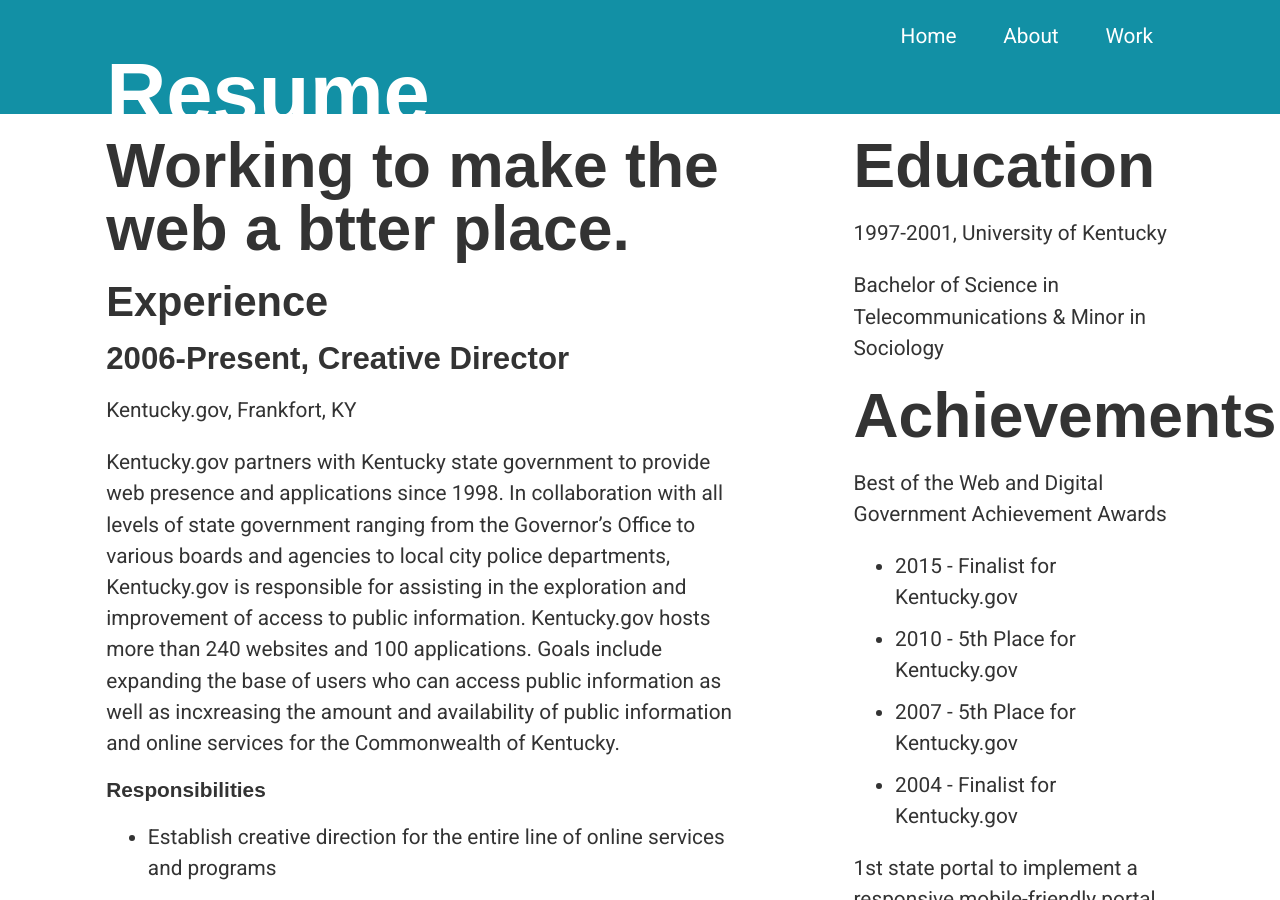
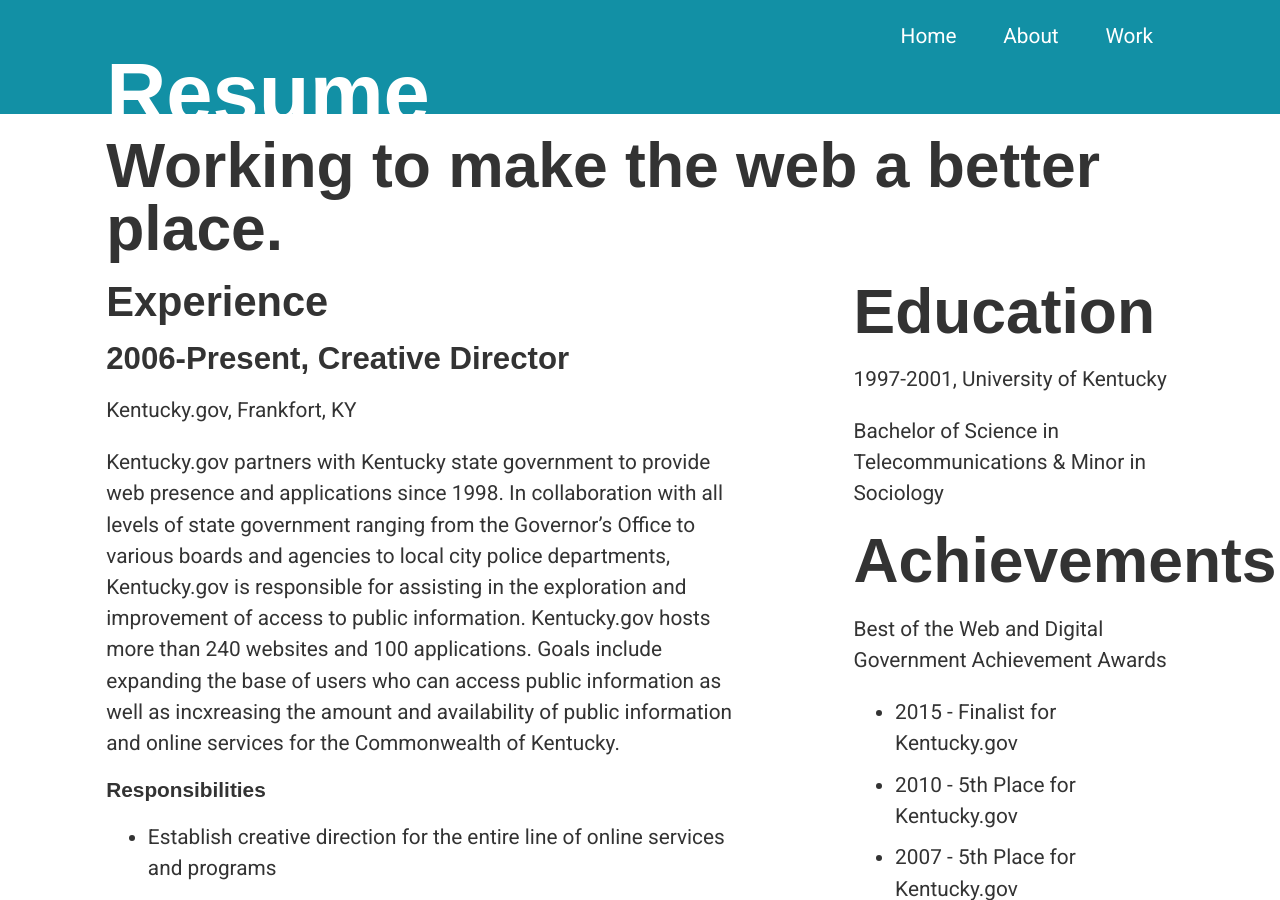
Before and after one commit to line47/line47.github.io, a Jekyll site: the page built from resume.html, in a window 1280 px wide and 900 px high. Built offline with Jekyll 4.4.1, drawn with Linux system fonts in a browser that asks for light colours; some of the changed lines change nothing that is shown.

Commit message:
resume updates

```diff
--- a/_layouts/resume.html
+++ b/_layouts/resume.html
@@ -8,7 +8,7 @@
             <h1 class="page-title">{{ page.title }}</h1>
         </div>
         <div class="content-container">
-
+<h2>Working to make the web a better place.</h2>
             <div class="main-content">
                 {{ content }}
             </div>
--- a/resume.html
+++ b/resume.html
@@ -2,7 +2,6 @@
 layout: resume
 title: Resume
 ---
-<h2>Working to make the web a btter place.</h2>
 <h3>Experience</h3>
 
 <h4>2006-Present, Creative Director</h4>
```
